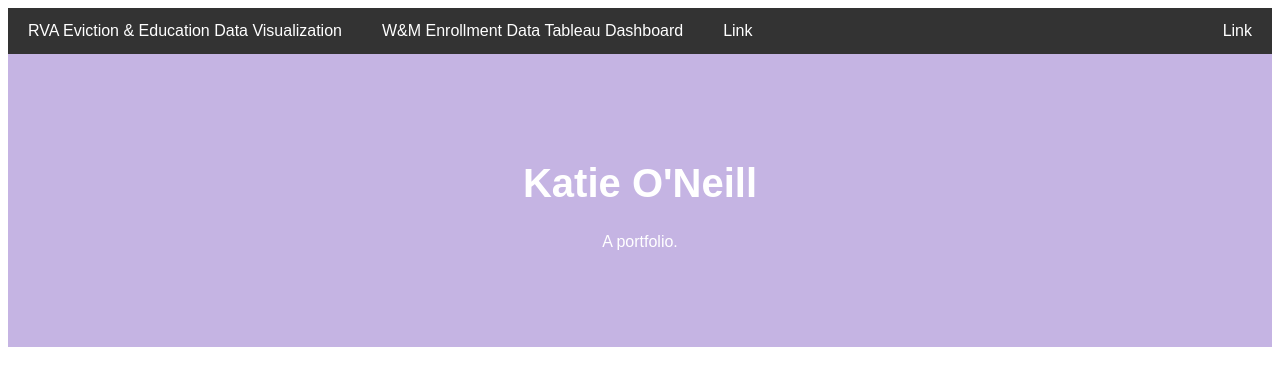
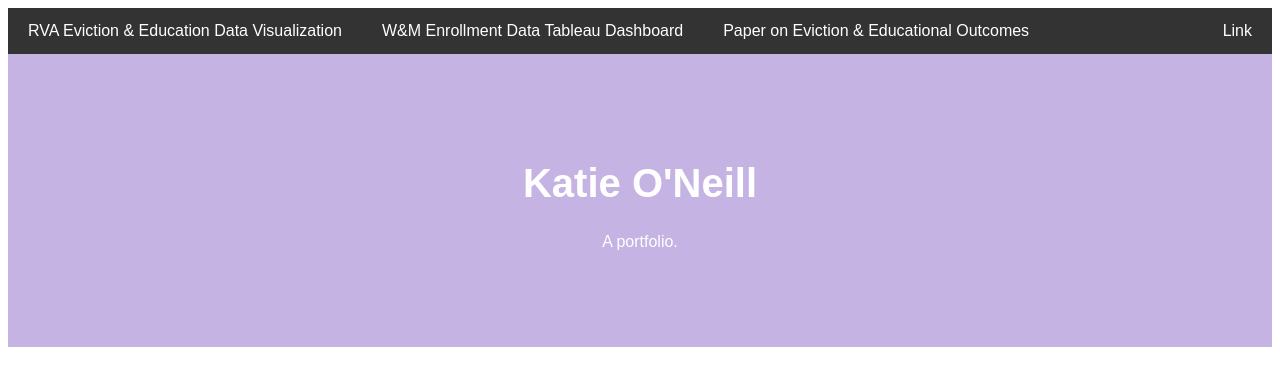
Before and after one commit to kathion3/portfolio, a plain HTML site: page index.html in a window 1280 px wide. Drawn offline with Linux system fonts and the light colour scheme.

Commit message:
Update index.html

```diff
--- a/index.html
+++ b/index.html
@@ -16,7 +16,7 @@ body {
 <div class="navbar">
   <a href="https://github.com/kathion3/rvaevictionandeducation">RVA Eviction & Education Data Visualization</a>
   <a href="https://public.tableau.com/app/profile/katie.oneill/viz/UndergraduateEnrollmentTrends_16820965934820/UndergraduateEnrollmentTrends">W&M Enrollment Data Tableau Dashboard</a>
-  <a href="#">Link</a>
+  <a href="https://docs.google.com/document/u/1/d/1cQEDMVNfhSmaFbo8m0P-gYOfUPlvSasIWq69JQj69gk/pub">Paper on Eviction & Educational Outcomes</a>
   <a href="#" class="right">Link</a>
 </div>
 
```
